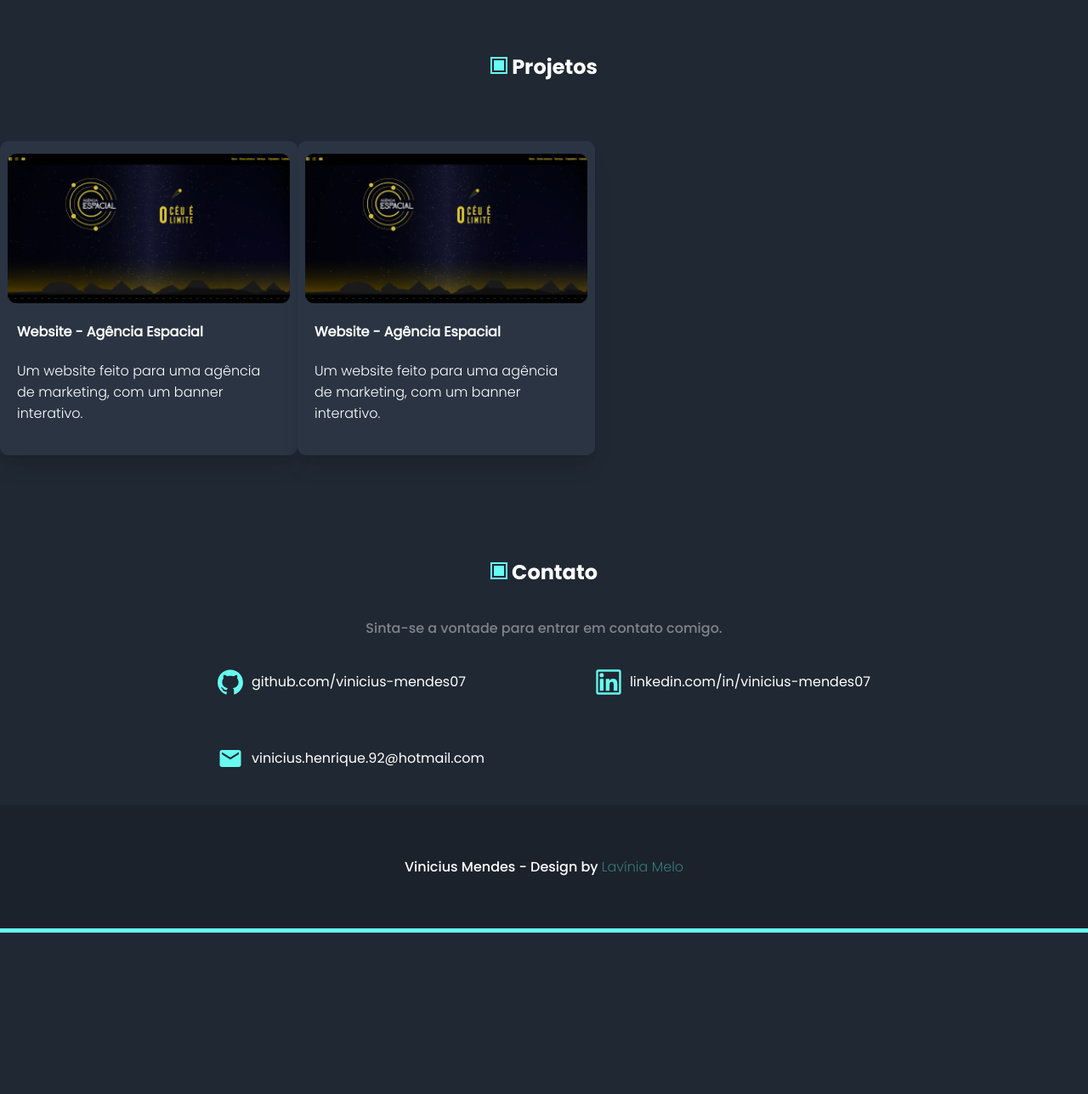
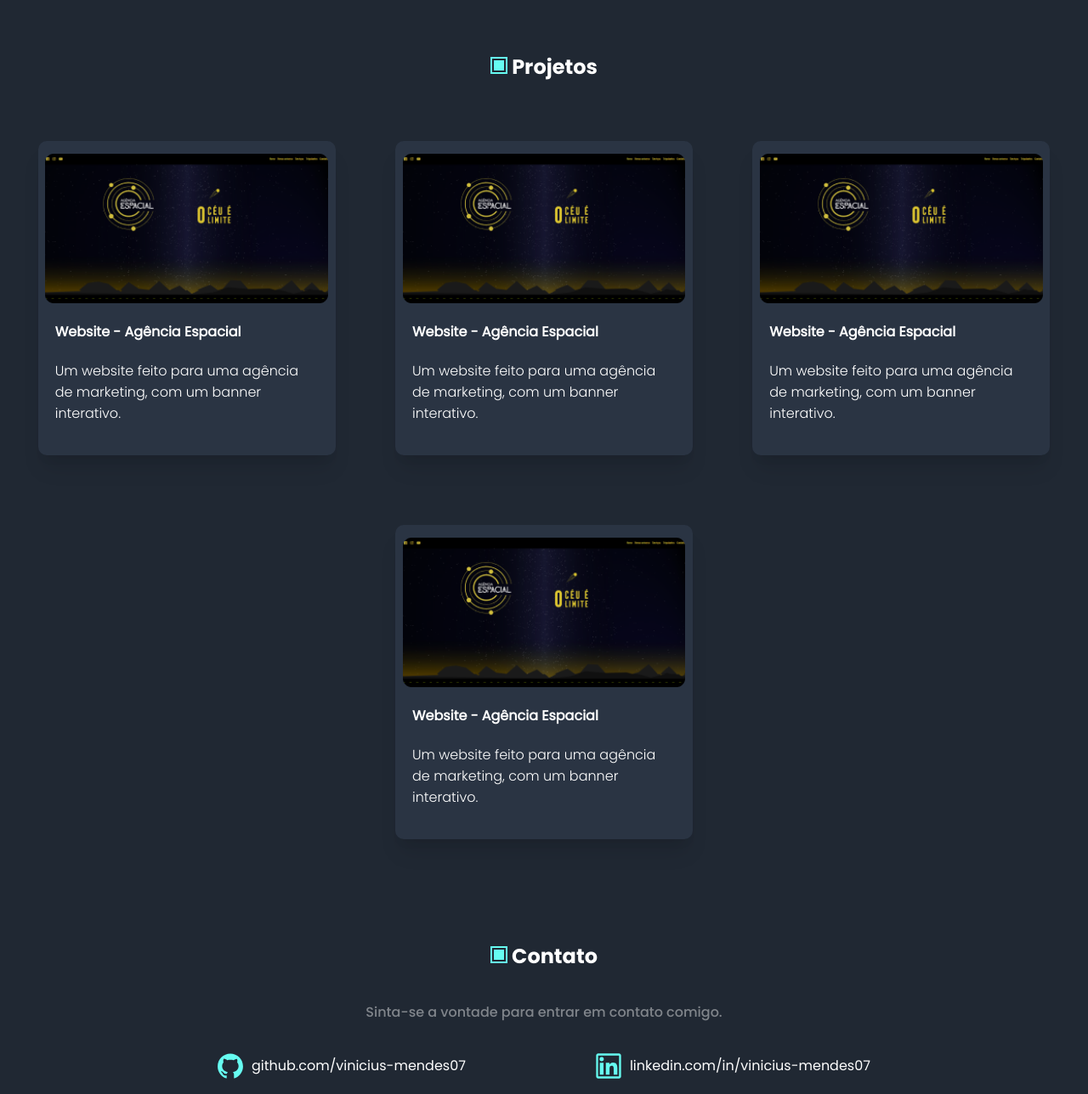
Before and after one commit to Viniciushenrique07/portfolio, a plain HTML site: page index.html in a window 1280 px wide. Shown: the part 1925-3213 px from the top of the page at 85% size. Before the commit the page ends 3023 px from the top, so only its background shows below. Drawn offline with Linux system fonts and the light colour scheme.

Commit message:
finished the page

```diff
--- a/css/styles.css
+++ b/css/styles.css
@@ -1,4 +1,3 @@
-/* #0FF */
 @font-face {
     font-family: 'Poppins-Light';
     src: url(../assets/fonts/Poppins/Poppins-Light.ttf);
@@ -127,7 +126,6 @@ body {
 .top-links {
     margin-top: 30px;
     max-width: 350px;
-
 }
 
 .square {
@@ -254,7 +252,6 @@ body {
     margin: 1em 0;
 }
 
-
 .hamburguer {
     display: none;
 }
@@ -282,9 +279,11 @@ body {
 }
 
 .projects-content {
-    padding: 50px 0;
+    padding: 50px 2%;
     display: flex;
     flex-wrap: wrap;
+    justify-content: space-around;
+    gap: 2rem;
 }
 
 .project {
@@ -377,7 +376,7 @@ body {
     color: var(--text-secondary-color);
 }
 
-.access-links{
+.access-links {
     display: flex;
     margin-top: 25%;
     gap: 10px;
@@ -400,8 +399,6 @@ body {
 .btn-access:hover {
     background-color: #66fcf112;
 }
-
-
 
 #contact {
     display: flex;
@@ -458,8 +455,6 @@ body {
     font-family: 'Poppins-Light';
     color: var(--primary-dark-color);
 }
-
-
 
 @media (max-width: 780px) {
     .name-logo {
@@ -581,6 +576,10 @@ body {
         flex-direction: column;
         padding: 0;
     }
+
+    .projects-content {
+        gap: 1rem;
+    }
 }
 
 @media (max-width: 400px) {
@@ -643,6 +642,10 @@ body {
         font-size: 14px;
     }
 
+    .projects-content {
+        gap: 0.5rem;
+    }
+
     .footer {
         text-align: center;
         padding: 0 20px;
--- a/index.html
+++ b/index.html
@@ -10,6 +10,7 @@
     <link rel="icon" type="image/png" sizes="32x32" href="/favicon-32x32.png">
     <link rel="icon" type="image/png" sizes="16x16" href="/favicon-16x16.png">
     <link rel="manifest" href="/site.webmanifest">
+    <link rel="shortcut icon" href="favicon.ico" type="image/x-icon">
 
     <link rel="stylesheet" href="./css/styles.css">
     <script src="./scripts/skillComponent.js" defer></script>
@@ -162,6 +163,28 @@
                     tech3="javascript"
                     repo-url="https://github.com/vinicius-mendes07/mschub-website"
                 ></project-component>
+                <project-component
+                    site-url="https://vinicius-mendes07.github.io/mschub-website/"
+                    image-url="./assets/images/projects/agency.webp"
+                    title="Website - Agência Espacial"
+                    description="Um website feito para uma agência de marketing, com um banner interativo."
+                    description-hover="Fui responsável por idealizar a interface e codificá-la"
+                    tech1="html"
+                    tech2="css"
+                    tech3="javascript"
+                    repo-url="https://github.com/vinicius-mendes07/mschub-website"
+                ></project-component>
+                <project-component
+                    site-url="https://vinicius-mendes07.github.io/mschub-website/"
+                    image-url="./assets/images/projects/agency.webp"
+                    title="Website - Agência Espacial"
+                    description="Um website feito para uma agência de marketing, com um banner interativo."
+                    description-hover="Fui responsável por idealizar a interface e codificá-la"
+                    tech1="html"
+                    tech2="css"
+                    tech3="javascript"
+                    repo-url="https://github.com/vinicius-mendes07/mschub-website"
+                ></project-component>
             </div>
         </section>
 
--- a/scripts/index.js
+++ b/scripts/index.js
@@ -5,8 +5,3 @@ document.getElementById('hamburguer').addEventListener('click', () => {
 document.querySelector('.touch-close').addEventListener('click', () => {
     document.querySelector('.header').classList.toggle('show-menu')
 })
-
-
-function redirectToProject(){
-    window.open('https://www.github.com', '_blank')
-}
--- a/scripts/projectComponent.js
+++ b/scripts/projectComponent.js
@@ -1,11 +1,12 @@
 class ProjectComponent extends HTMLElement {
-    constructor(){
+    constructor() {
         super()
 
-        const shadow = this.attachShadow({mode: 'closed'})
+        const shadow = this.attachShadow({ mode: 'closed' })
 
         const project = document.createElement('div')
         project.classList.add('project')
+        project.addEventListener('click', () => window.open(`${this.getAttribute('site-url')}`, '_blank'))
 
         const image = document.createElement('img')
         image.src = this.getAttribute('image-url')
@@ -57,12 +58,14 @@ class ProjectComponent extends HTMLElement {
         linkRepo.classList.add('btn-access')
         linkRepo.href = this.getAttribute('repo-url')
         linkRepo.target = '_blank'
+        linkRepo.addEventListener('click', () => window.open(`${this.getAttribute('repo-url')}`, '_blank'))
 
         const linkSite = document.createElement('a')
         linkSite.textContent = 'acessar'
         linkSite.classList.add('btn-access')
         linkSite.href = this.getAttribute('site-url')
         linkSite.target = '_blank'
+        linkSite.addEventListener('click', () => window.open(`${this.getAttribute('site-url')}`, '_blank'))
 
         const style = document.createElement('style')
         style.textContent = `
--- a/scripts/skillComponent.js
+++ b/scripts/skillComponent.js
@@ -1,14 +1,14 @@
 class SkillComponent extends HTMLElement {
-    constructor(){
+    constructor() {
         super()
 
-        const shadow = this.attachShadow({mode: 'closed'})
+        const shadow = this.attachShadow({ mode: 'closed' })
         const skill = document.createElement('div')
         skill.setAttribute('class', 'skill')
 
         const skillTitle = document.createElement('p')
         skillTitle.setAttribute('class', 'skill-title')
-        skillTitle.innerText =  this.getAttribute('text')
+        skillTitle.innerText = this.getAttribute('text')
 
         const skillImage = document.createElement('img')
         skillImage.setAttribute('class', 'skill-image')
```
